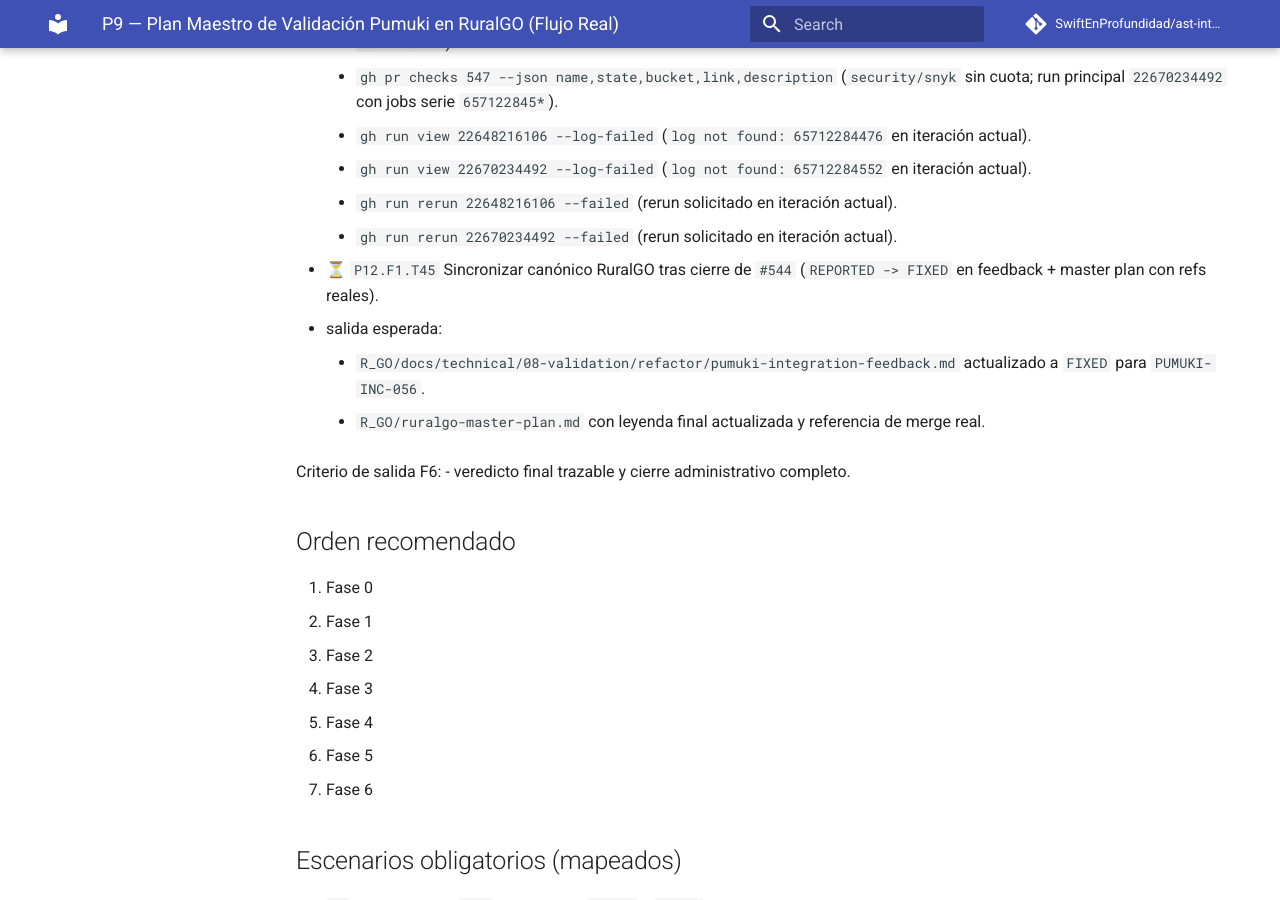
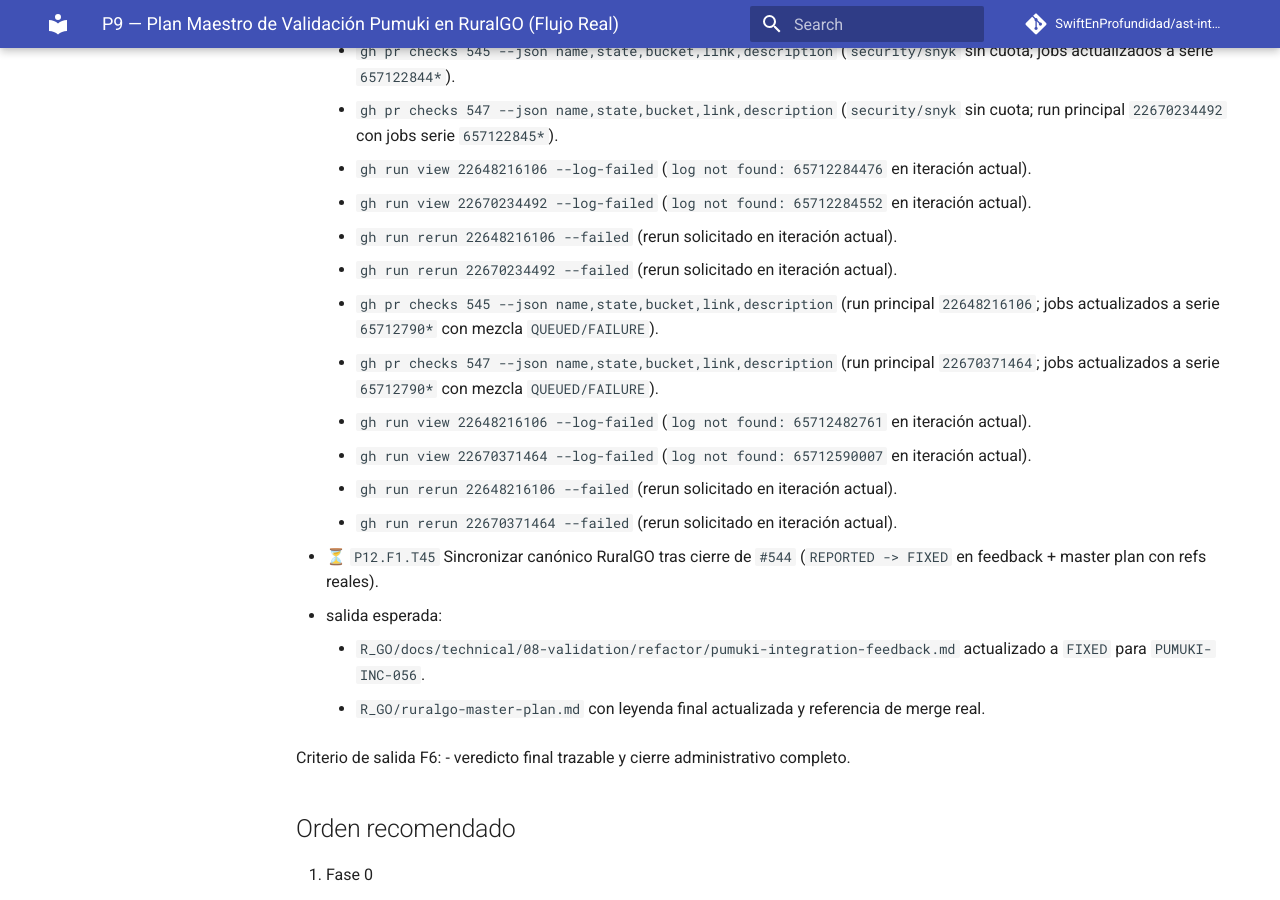
Before and after one commit to SwiftEnProfundidad/ast-intelligence-hooks, an MkDocs documentation site: the page built from docs/seguimiento-completo-validacion-ruralgo-03-03-2026.md, in a window 1280 px wide and 900 px high, scrolled down 59672 px. Built offline with MkDocs 1.6.1 and Material for MkDocs 9.7.7, drawn with Linux system fonts in a browser that asks for light colours; comment, search, counter and statistics services are not loaded; some of the changed text lies outside the part shown.

Commit message:
docs(validation): continue t47 remote-ci heartbeat loop

```diff
--- a/docs/seguimiento-completo-validacion-ruralgo-03-03-2026.md
+++ b/docs/seguimiento-completo-validacion-ruralgo-03-03-2026.md
@@ -1413,6 +1413,7 @@ Criterio de salida F5:
       - `https://github.com/SwiftEnProfundidad/ast-intelligence-hooks/issues/546#issuecomment-3997358307`
       - `https://github.com/SwiftEnProfundidad/ast-intelligence-hooks/issues/546#issuecomment-3997372963`
       - `https://github.com/SwiftEnProfundidad/ast-intelligence-hooks/issues/546#issuecomment-3997392429`
+      - `https://github.com/SwiftEnProfundidad/ast-intelligence-hooks/issues/546#issuecomment-3997407417`
     - evidencia de bloqueo vigente:
       - `gh run view 22648407847` (`billing lock` en GitHub Actions).
       - `gh run view 22648597740` (`billing lock` persistente tras rerun/retrigger).
@@ -1662,6 +1663,12 @@ Criterio de salida F5:
       - `gh run view 22670234492 --log-failed` (`log not found: 65712284552` en iteración actual).
       - `gh run rerun 22648216106 --failed` (rerun solicitado en iteración actual).
       - `gh run rerun 22670234492 --failed` (rerun solicitado en iteración actual).
+      - `gh pr checks 545 --json name,state,bucket,link,description` (run principal `22648216106`; jobs actualizados a serie `65712790*` con mezcla `QUEUED/FAILURE`).
+      - `gh pr checks 547 --json name,state,bucket,link,description` (run principal `22670371464`; jobs actualizados a serie `65712790*` con mezcla `QUEUED/FAILURE`).
+      - `gh run view 22648216106 --log-failed` (`log not found: 65712482761` en iteración actual).
+      - `gh run view 22670371464 --log-failed` (`log not found: 65712590007` en iteración actual).
+      - `gh run rerun 22648216106 --failed` (rerun solicitado en iteración actual).
+      - `gh run rerun 22670371464 --failed` (rerun solicitado en iteración actual).
 
 - ⏳ `P12.F1.T45` Sincronizar canónico RuralGO tras cierre de `#544` (`REPORTED -> FIXED` en feedback + master plan con refs reales).
   - salida esperada:
```
